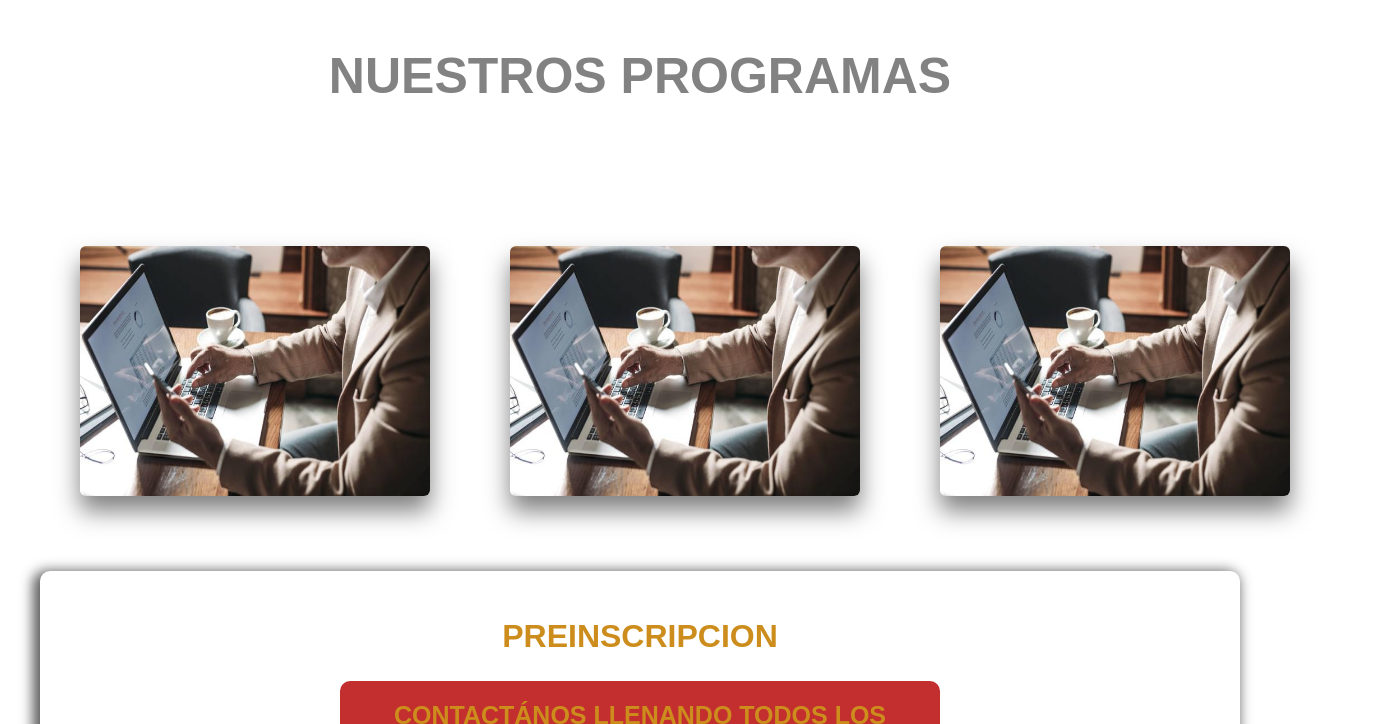
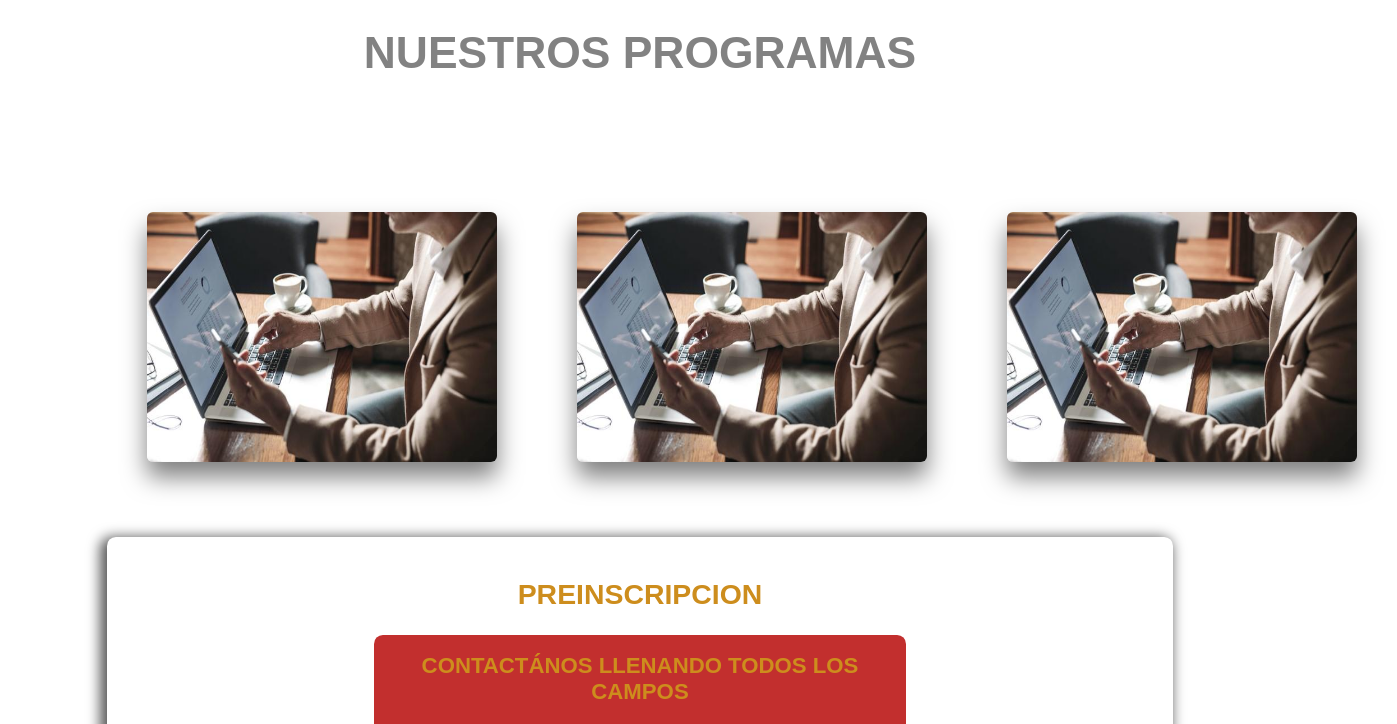
Before and after one commit to vtechms2100/web-harvardxua, a plain HTML site: page index.html in a window 1280 px wide. Shown: the part 420-1144 px from the top of the page, 1397 px wide, since content can reach past the window. Drawn offline with nearby package versions, Linux system fonts and the light colour scheme; files that its build step writes are made by us from their sources.

Commit message:
modificacion

```diff
--- a/css/style.css
+++ b/css/style.css
@@ -24,7 +24,7 @@
 
 html {
     box-sizing: border-box;
-    font-size: 62.5%;
+    font-size: 55.5%;
 
 
 }
@@ -157,11 +157,7 @@ img {
 
 
 
-.contenedor {
-    max-width: 120rem;
-    width: 100%;
-    margin: 0 auto;
-}
+
 
 .entrada-blog a {
     display: inline-block;
```
